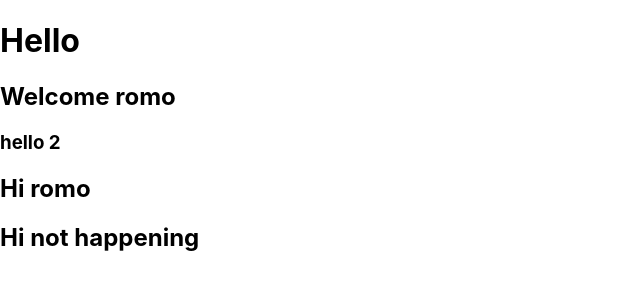
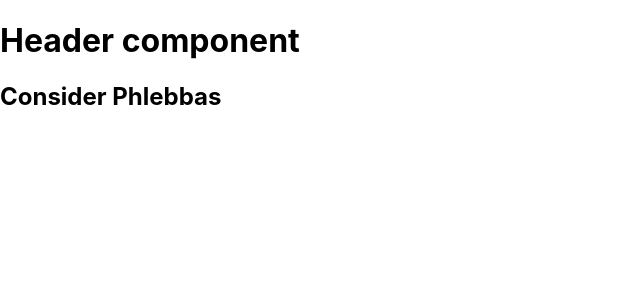
Before and after one commit to antromo741/react-todo-list, a React (Create React App) app: page / in a window 1280 px wide. Shown: the top 300 px of the page, without its empty margins (0-640 px from the left). Built offline with nearby package versions, Linux system fonts and the light colour scheme.

Commit message:
have the header coponet set up to take a prop from the parent app

```diff
--- a/src/App.js
+++ b/src/App.js
@@ -1,16 +1,12 @@
+import Header from './components/Header'
+
 function App() {
 
-const name ='romo'
-  const x = true
-  const y = false
   return (
     <div className="container">
-       <h1>Hello</h1>
-       <h2>Welcome {name}</h2>
-       <h3>hello {1+1}</h3>
-       <h2> Hi {x ? name : 'not happening' }</h2>
-      <h2> Hi {y ? name : 'not happening'}</h2>
-       </div>
+     <Header title="Consider Phlebbas" />
+
+    </div>
   );
 }
 
--- /dev/null
+++ b/src/components/Header.js
@@ -0,0 +1,11 @@
+
+const Header = (props) => {
+    return (
+       <header>
+           <h1>Header component</h1>
+           <h2>{props.title}</h2>
+       </header>
+    )
+}
+
+export default Header
```
